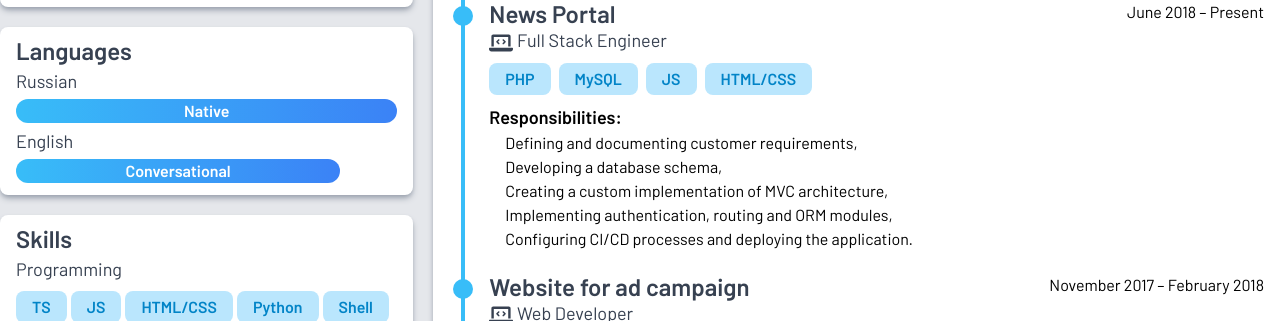
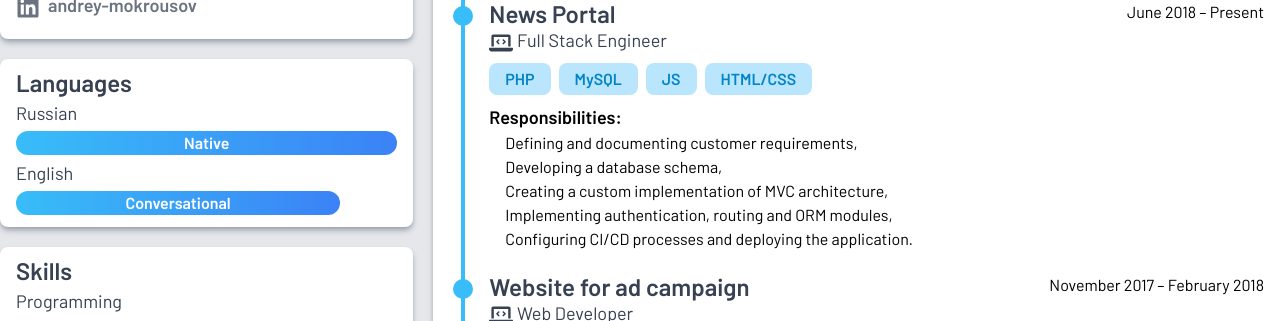
Before and after one commit to HacksDev/HacksDev, a website built with Vite: page index.html in a window 1280 px wide. Shown: the part 779-1100 px from the top of the page. Built offline with nearby package versions, Linux system fonts and the light colour scheme.

Commit message:
Add linkedin icon

```diff
--- a/index.html
+++ b/index.html
@@ -65,6 +65,16 @@
               </svg>
               <a target="_blank" href="https://github.com/HacksDev" class="text-lg  font-semibold leading-5  px-2"
                 itemprop="email">HacksDev</a>
+            </li>
+
+            <li class="flex py-1 text-gray-500 hover:text-gray-800">
+              <svg xmlns="http://www.w3.org/2000/svg" class="w-6 h-6" fill="currentColor" viewBox="0 0 448 512">
+                <!--! Font Awesome Pro 6.1.1 by @fontawesome - https://fontawesome.com License - https://fontawesome.com/license (Commercial License) Copyright 2022 Fonticons, Inc. -->
+                <path
+                  d="M416 32H31.9C14.3 32 0 46.5 0 64.3v383.4C0 465.5 14.3 480 31.9 480H416c17.6 0 32-14.5 32-32.3V64.3c0-17.8-14.4-32.3-32-32.3zM135.4 416H69V202.2h66.5V416zm-33.2-243c-21.3 0-38.5-17.3-38.5-38.5S80.9 96 102.2 96c21.2 0 38.5 17.3 38.5 38.5 0 21.3-17.2 38.5-38.5 38.5zm282.1 243h-66.4V312c0-24.8-.5-56.7-34.5-56.7-34.6 0-39.9 27-39.9 54.9V416h-66.4V202.2h63.7v29.2h.9c8.9-16.8 30.6-34.5 62.9-34.5 67.2 0 79.7 44.3 79.7 101.9V416z" />
+              </svg>
+              <a target="_blank" href="https://www.linkedin.com/in/andrey-mokrousov/" class="text-lg  font-semibold leading-5 px-2"
+                itemprop="email">andrey-mokrousov</a>
             </li>
           </ul>
         </div>
@@ -558,7 +568,7 @@
 
       <article class="bg-white overflow-hidden shadow-gray-400 shadow-md 4 border-solid rounded-none lg:rounded-lg">
         <div class="p-4">
-          <svg class="hidden md:inline-block w-8 h-8 mr-2 mb-4 inline-block  text-sky-400 hover:text-blue-500" fill="currentColor"
+          <svg class="hidden md:inline-block w-8 h-8 mr-2 mb-4  text-sky-400 hover:text-blue-500" fill="currentColor"
             xmlns="http://www.w3.org/2000/svg" viewBox="0 0 576 512">
             <!--! Font Awesome Pro 6.1.1 by @fontawesome - https://fontawesome.com License - https://fontawesome.com/license (Commercial License) Copyright 2022 Fonticons, Inc. -->
             <path
```
